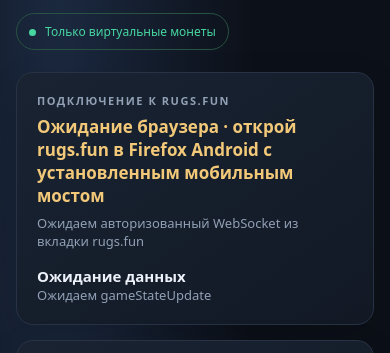
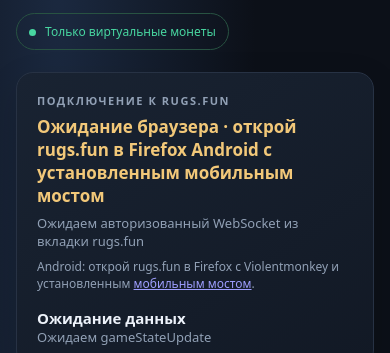
Before and after one commit to programyst22/TEST, a plain HTML site: page rugs-bot/index.html in a window 390 px wide. Shown: the part 89-442 px from the top of the page. Drawn offline with nearby package versions, Linux system fonts and the light colour scheme.

Commit message:
Switch dashboard to mobile bridge and add Android setup link

```diff
--- a/rugs-bot/index.html
+++ b/rugs-bot/index.html
@@ -1,8 +1,8 @@
 <!doctype html>
-<html lang="ru"><head><meta charset="utf-8"><meta name="viewport" content="width=device-width,initial-scale=1"><meta name="theme-color" content="#10131b"><title>Rugs Paper Bot — live data</title><link rel="stylesheet" href="style.css"><script src="https://cdn.socket.io/4.7.4/socket.io.min.js"></script></head>
+<html lang="ru"><head><meta charset="utf-8"><meta name="viewport" content="width=device-width,initial-scale=1"><meta name="theme-color" content="#10131b"><title>Rugs Paper Bot — live data</title><link rel="stylesheet" href="style.css"></head>
 <body><header class="top"><div><div class="eyebrow">LIVE MARKET DATA · PAPER TRADING ONLY</div><h1>Rugs <span>Paper Bot</span></h1></div><div class="status"><i></i> Только виртуальные монеты</div></header>
 <main>
-<section class="panel connectionPanel"><div><div class="eyebrow">ПОДКЛЮЧЕНИЕ К RUGS.FUN</div><div id="connectionStatus" class="connection pending">Подключение…</div><div id="lastUpdate" class="muted">Нет полученных обновлений</div></div><div class="roundInfo"><strong id="roundState">Ожидание данных</strong><div id="roundMeta" class="muted">Ожидаем gameStateUpdate</div></div></section>
+<section class="panel connectionPanel"><div><div class="eyebrow">ПОДКЛЮЧЕНИЕ К RUGS.FUN</div><div id="connectionStatus" class="connection pending">Подключение…</div><div id="lastUpdate" class="muted">Ожидаем авторизованный канал из браузера rugs.fun</div><div class="muted" style="margin-top:8px;font-size:12px">Android: открой rugs.fun в Firefox с Violentmonkey и установленным <a href="https://raw.githubusercontent.com/programyst22/TEST/rugs-paper-bot/rugs-bot/rugs-mobile-bridge.user.js" target="_blank" rel="noopener">мобильным мостом</a>.</div></div><div class="roundInfo"><strong id="roundState">Ожидание данных</strong><div id="roundMeta" class="muted">Ожидаем gameStateUpdate</div></div></section>
 <section class="hero panel"><div><div class="eyebrow">ОБЩИЙ ВИРТУАЛЬНЫЙ БАЛАНС</div><div class="balance" id="totalBalance">100.00 <small>COINS</small></div><p class="muted">10 агентов · каждому выделено 10 виртуальных монет</p></div><div class="priceBox"><div class="eyebrow">РЕАЛЬНАЯ ЦЕНА / МУЛЬТИПЛИКАТОР</div><div class="price" id="price">—</div><div class="muted" id="priceChange">Ожидание подключения</div></div></section>
 <section class="controls panel"><div><h2>Управление</h2><p class="muted">Агенты используют реальные обновления игры, сделки остаются виртуальными.</p></div><div class="buttons"><button id="startBtn" class="primary">Запустить paper-агентов</button><button id="stepBtn">Один шаг</button><button id="resetBtn" class="danger">Сбросить портфели</button></div></section>
 <section class="panel"><div class="sectionHead"><h2>Реальная динамика rugs.fun</h2><span class="muted" id="tick">Тик #—</span></div><div class="chartWrap"><canvas id="chart" height="170"></canvas></div></section>
@@ -11,4 +11,4 @@
 <section class="panel"><div class="sectionHead"><h2>Последние виртуальные сделки</h2><span class="muted">Не отправляются на rugs.fun</span></div><div class="tableWrap"><table><thead><tr><th>Время</th><th>Агент</th><th>Действие</th><th>Цена</th><th>Сумма</th><th>P&amp;L</th></tr></thead><tbody id="trades"><tr><td colspan="6" class="muted">Сделок пока нет</td></tr></tbody></table></div><div class="buttons exportButtons"><button id="exportTrades">Экспорт сделок CSV</button><button id="exportMarket">Экспорт рыночных данных JSON</button></div></section>
 <section class="panel dataPanel"><div class="sectionHead"><h2>Сбор данных</h2><span id="dataStatus" class="muted">Ожидание</span></div><div class="statsGrid"><div><strong id="eventsCount">0</strong><span>событий сохранено</span></div><div><strong id="roundsCount">0</strong><span>раундов зафиксировано</span></div><div><strong id="savedCount">0</strong><span>виртуальных сделок</span></div></div></section>
 <p class="disclaimer">Подключение только для чтения публичных обновлений. История сохраняется локально в браузере этого устройства; при очистке данных сайта она может быть удалена. Все сделки — симуляция. Нет подключения кошелька, ставок или отправки транзакций. Формат событий и доступность backend могут меняться.</p>
-</main><script src="app.js?v=fb92511b"></script></body></html>
+</main><script src="app.js?v=c48adbde"></script></body></html>
```
